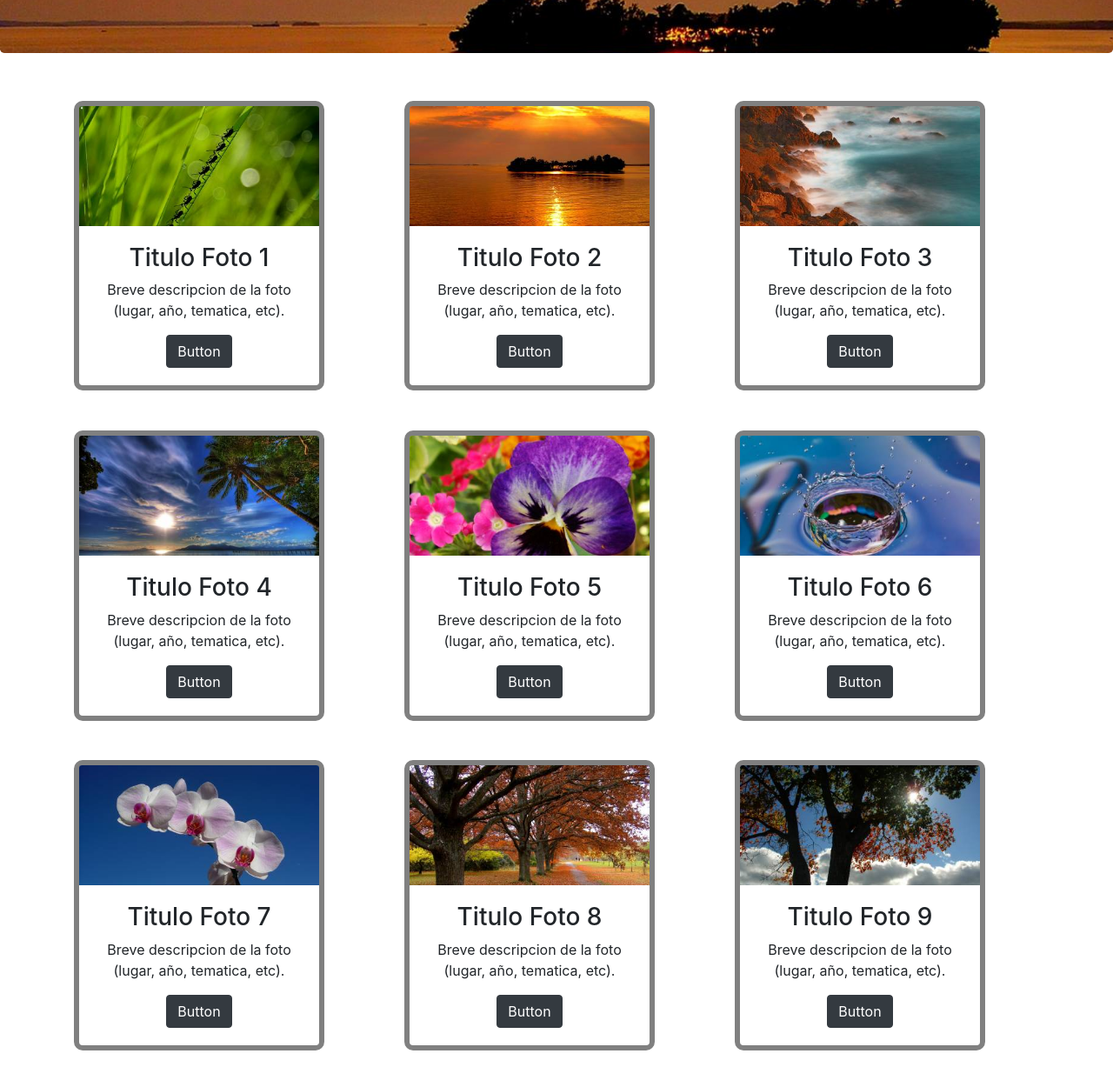
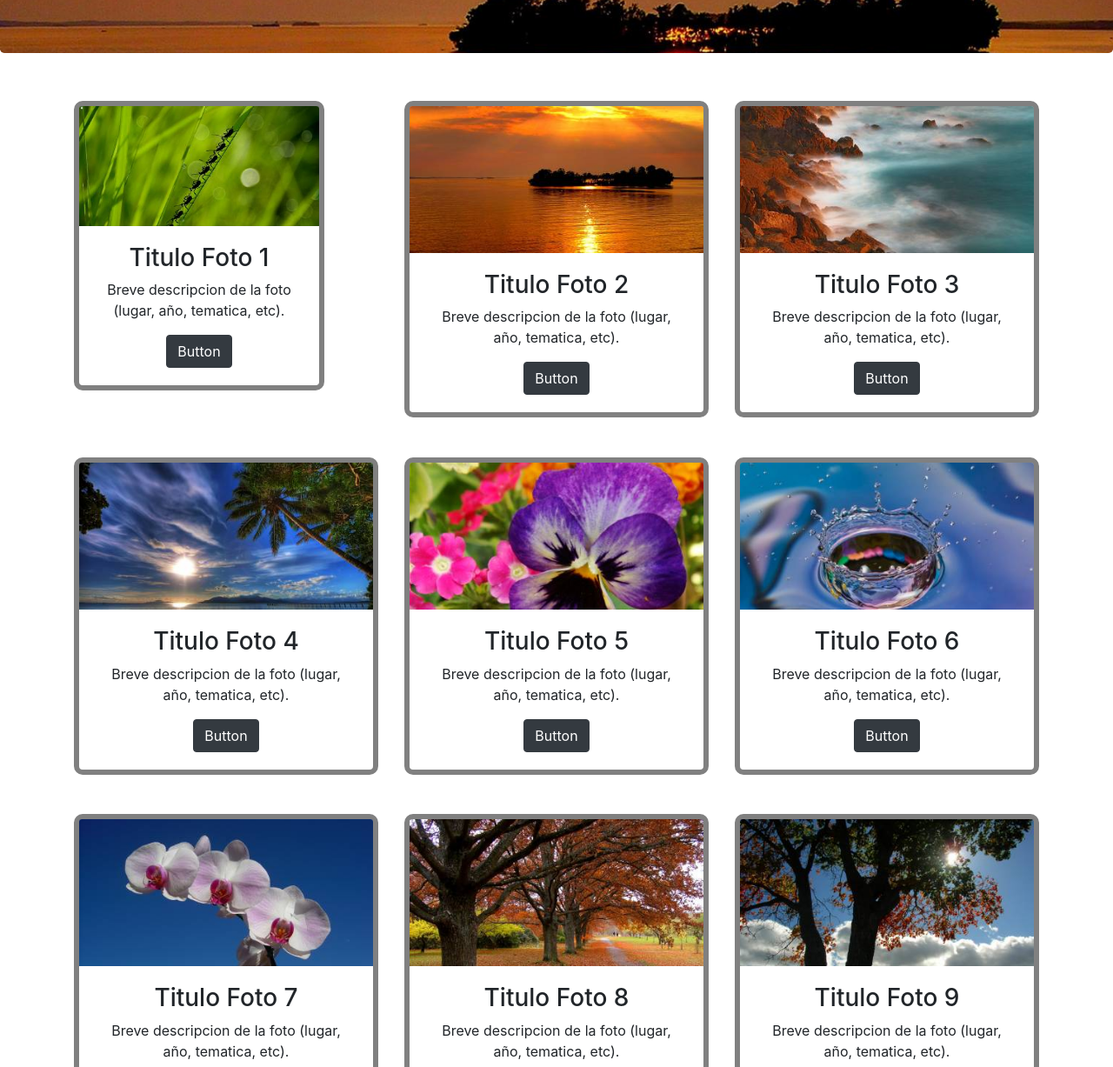
Before and after one commit to gorylactics/galeria, a plain HTML site: page index.html in a window 1280 px wide. Shown: the part 305-1532 px from the top of the page at 87% size. Drawn offline with nearby package versions, Linux system fonts and the light colour scheme.

Commit message:
eliminacion rem

```diff
--- a/index.html
+++ b/index.html
@@ -52,7 +52,7 @@
   			</div>
 		</div>
 	</div>
-				<div class="col-md-4"> <div class="card card-border" style="width: 18rem;">
+				<div class="col-md-4"> <div class="card card-border">
   					<img class="card-img-top" src="./actividad-bootstrap-photogallery-master/assets/images/2.jpg" alt="Card image cap">
   					<div class="card-body">
   						<h3>Titulo Foto 2</h3>
@@ -62,7 +62,7 @@
   			</div>
 		</div>
 	</div>
-				<div class="col-md-4"> <div class="card card-border" style="width: 18rem;">
+				<div class="col-md-4"> <div class="card card-border" >
   					<img class="card-img-top" src="./actividad-bootstrap-photogallery-master/assets/images/3.jpg" alt="Card image cap">
   					<div class="card-body">
   						<h3>Titulo Foto 3</h3>
@@ -72,7 +72,7 @@
   			</div>
 		</div>
 	</div>
-				<div class="col-md-4"> <div class="card card-border" style="width: 18rem;">
+				<div class="col-md-4"> <div class="card card-border">
   					<img class="card-img-top" src="./actividad-bootstrap-photogallery-master/assets/images/4.jpg" alt="Card image cap">
   					<div class="card-body">
   						<h3>Titulo Foto 4</h3>
@@ -82,7 +82,7 @@
   			</div>
 		</div>
 	</div>
-				<div class="col-md-4"> <div class="card card-border" style="width: 18rem;">
+				<div class="col-md-4"> <div class="card card-border">
   					<img class="card-img-top" src="./actividad-bootstrap-photogallery-master/assets/images/5.jpg" alt="Card image cap">
   					<div class="card-body">
   						<h3>Titulo Foto 5</h3>
@@ -92,7 +92,7 @@
   			</div>
 		</div>
 	</div>
-				<div class="col-md-4"> <div class="card card-border" style="width: 18rem;">
+				<div class="col-md-4"> <div class="card card-border">
   					<img class="card-img-top" src="./actividad-bootstrap-photogallery-master/assets/images/6.jpg" alt="Card image cap">
   					<div class="card-body">
   						<h3>Titulo Foto 6</h3>
@@ -102,7 +102,7 @@
   			</div>
 		</div>
 	</div>
-				<div class="col-md-4"> <div class="card card-border" style="width: 18rem;">
+				<div class="col-md-4"> <div class="card card-border">
   					<img class="card-img-top" src="./actividad-bootstrap-photogallery-master/assets/images/7.jpg" alt="Card image cap">
   					<div class="card-body">
   						<h3>Titulo Foto 7</h3>
@@ -112,7 +112,7 @@
   			</div>
 		</div>
 	</div>
-				<div class="col-md-4"> <div class="card card-border" style="width: 18rem;">
+				<div class="col-md-4"> <div class="card card-border">
   					<img class="card-img-top" src="./actividad-bootstrap-photogallery-master/assets/images/8.jpg" alt="Card image cap">
   					<div class="card-body">
   						<h3>Titulo Foto 8</h3>
@@ -122,7 +122,7 @@
   			</div>
 		</div>
 	</div>
-				<div class="col-md-4"> <div class="card card-border" style="width: 18rem;">
+				<div class="col-md-4"> <div class="card card-border">
   					<img class="card-img-top" src="./actividad-bootstrap-photogallery-master/assets/images/9.jpg" alt="Card image cap">
   					<div class="card-body">
   						<h3>Titulo Foto 9</h3>
```
